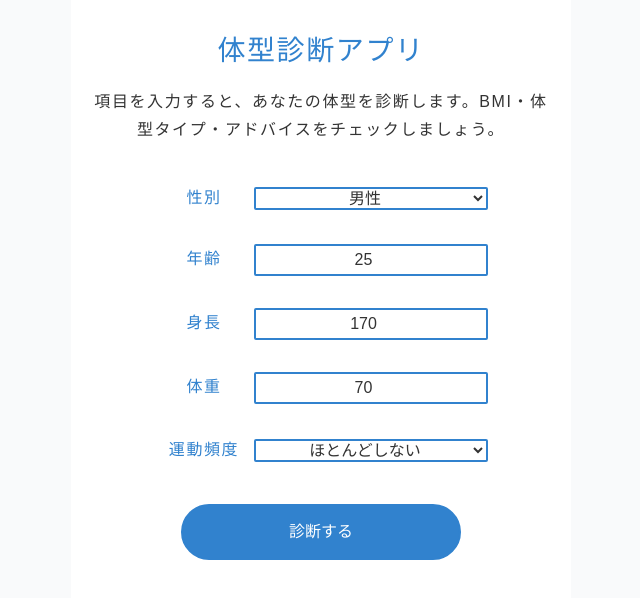
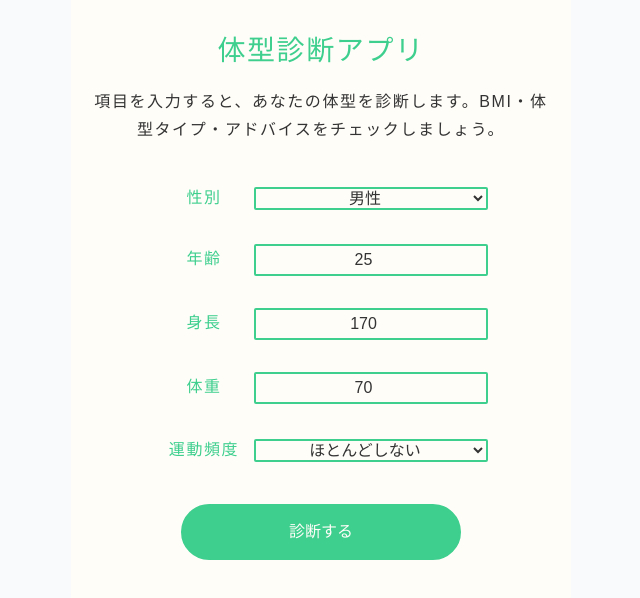
Before and after one commit to hiyu15123/body-type-app, a React (Vite) app: page / in a window 1280 px wide. Shown: the top 598 px of the page, without its empty margins (319-959 px from the left). Built offline with nearby package versions, Linux system fonts and the light colour scheme.

Commit message:
💄 ターゲット向けの色に変更しました。

```diff
--- a/src/index.css
+++ b/src/index.css
@@ -7,9 +7,10 @@
 }
 
 :root {
-  --color-wht: #fff;
-  --color-text: #333;
-  --color-pri: #3182ce;
+  --color-wht: #FFFDF8;
+  --color-text: #222222;
+  --color-pri: #3ECF8E;
+  --color-link: #103B2E;
   --animation-second: .2s;
 }
 
```
